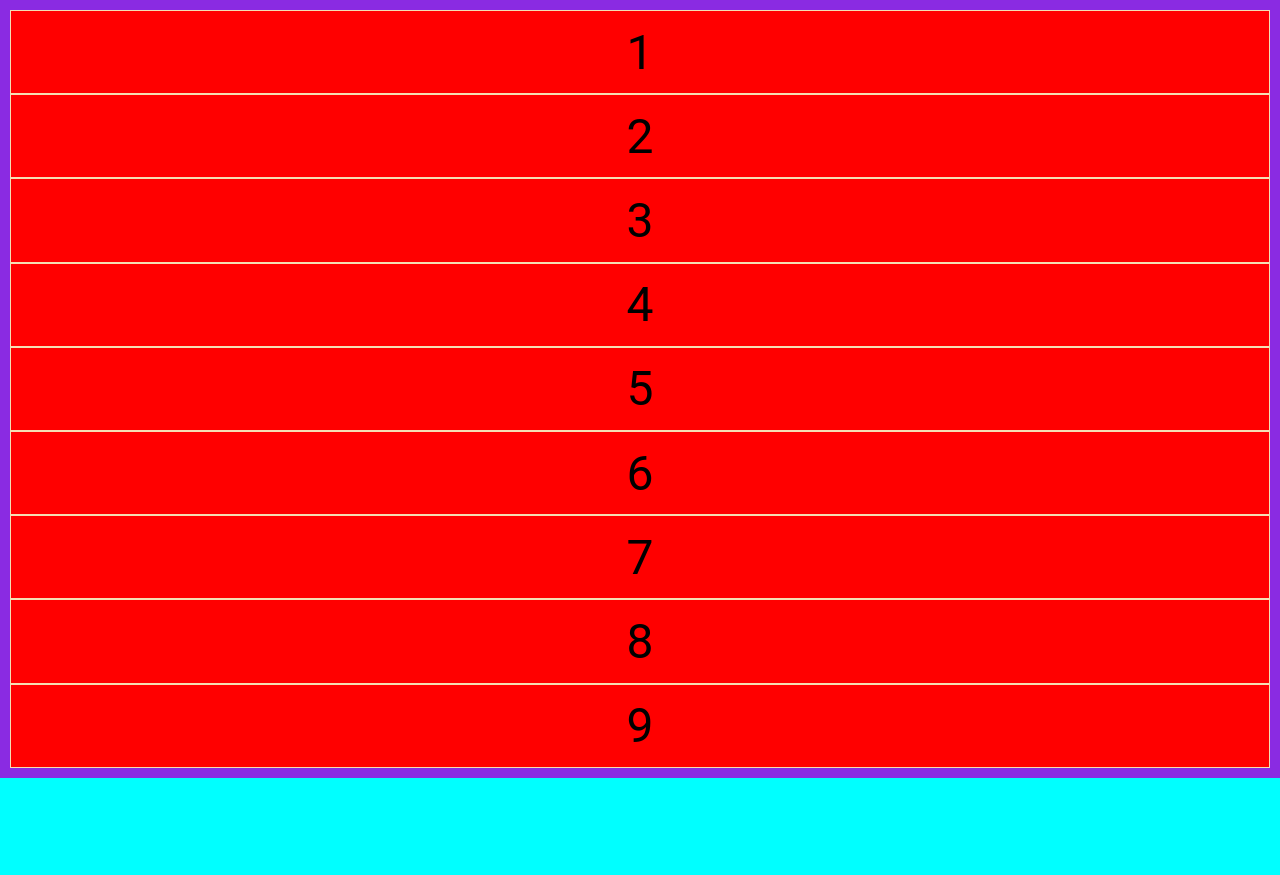
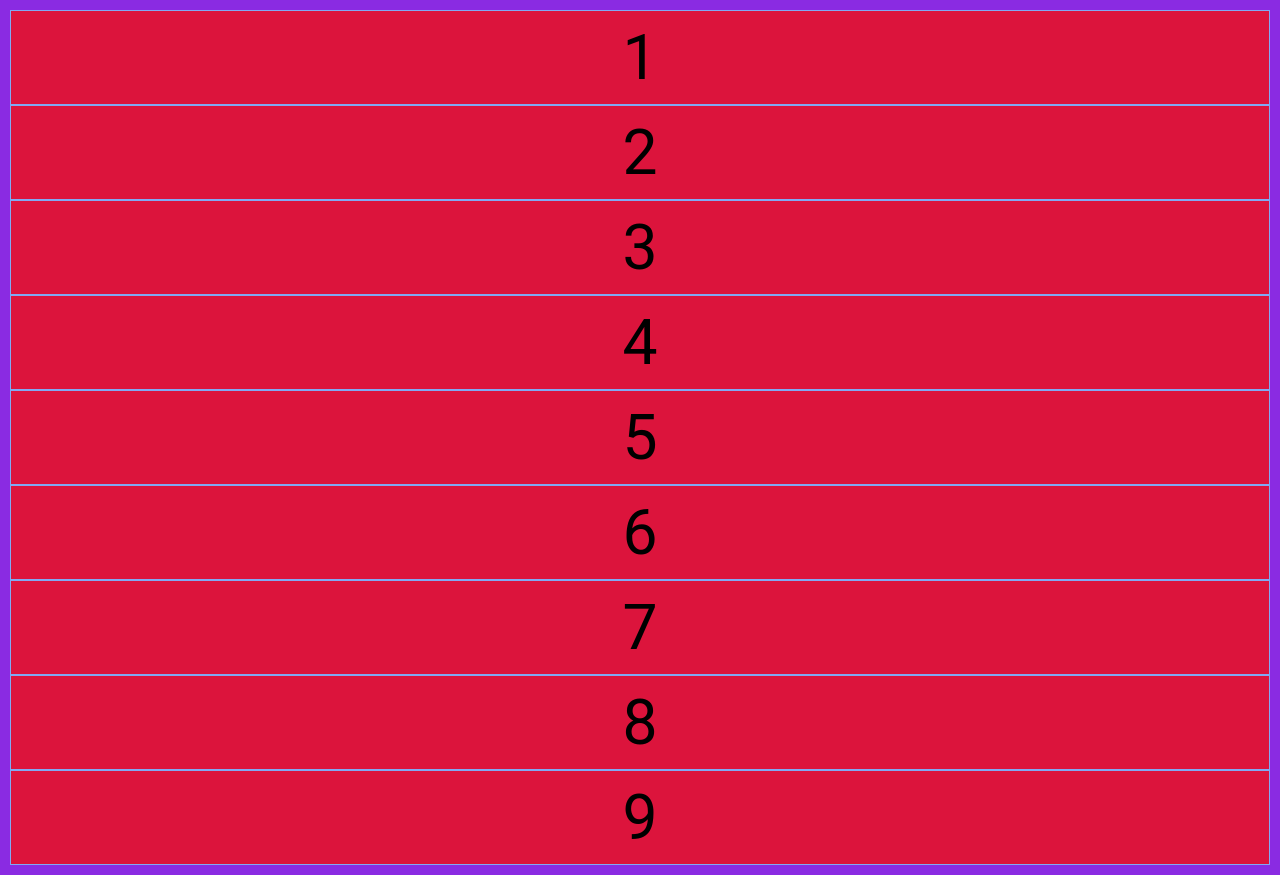
Before and after one commit to po1sonne/learn-experiments, a plain HTML site: page index.html in a window 1280 px wide. Before the commit the page ends 800 px from the top, so only its background shows below. Drawn offline with Linux system fonts and the light colour scheme.

Commit message:
add commentary

```diff
--- a/index.html
+++ b/index.html
@@ -8,7 +8,7 @@
     <title>Document</title>
 </head>
 <body>
-    <div class="container">
+    <section class="container">
         <div class="items">1</div>
         <div class="items">2</div>
         <div class="items">3</div>
@@ -18,7 +18,7 @@
         <div class="items">7</div>
         <div class="items">8</div>
         <div class="items">9</div>
-    </div>
+    </se>
 
 </body>
 </html>
--- a/styles.css
+++ b/styles.css
@@ -9,20 +9,23 @@
 body {
   background-color: aqua;
   color: black;
-  font-size: 3em;
+  font-size: 3.9em;
 }
+/* для body указываем цвет размер текста и размер шрифта */
 
 .container {
   border: 10px;
   border-style: solid;
   border-color: blueviolet;
 }
+/* для .container указываем border и его значения */
 
 .items {
-  background-color: red;
+  background-color: crimson;
   border: 1px;
   border-style: solid;
-  border-color: wheat;
+  border-color: rgb(129, 169, 243);
   text-align: center;
-  padding: 1%;
+  padding: 10px;
 }
+/* для дочернего элемента контейнера указываем цвета, border, цвета, центровку текста и отступы */
```
